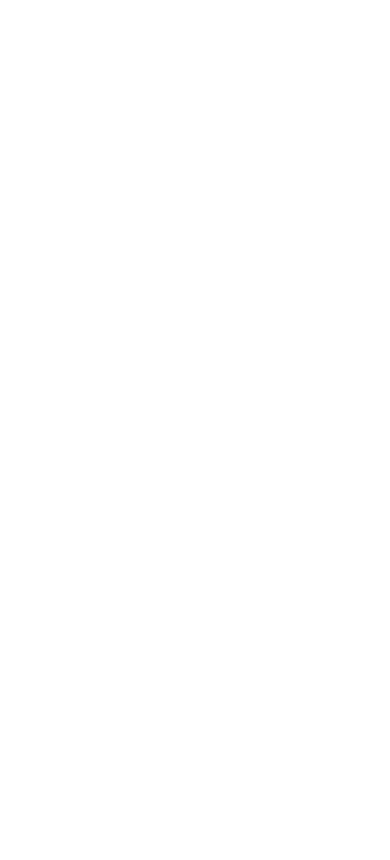
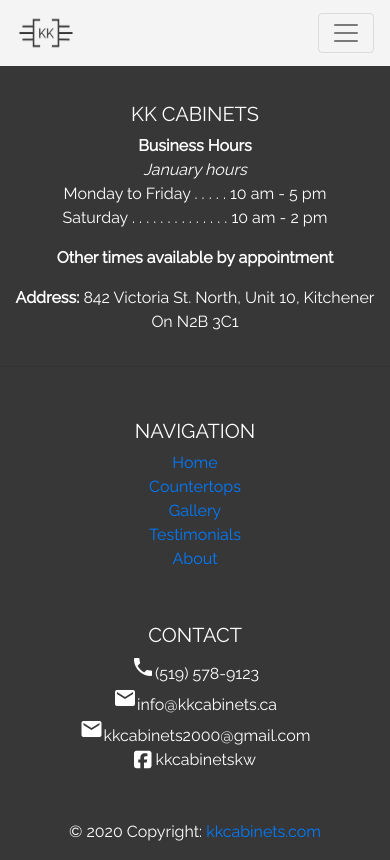
Before and after one commit to Luke-zhang-04/kk-cabinets, a plain HTML site: page docs/about.html in a window 390 px wide. Drawn offline with nearby package versions, Linux system fonts and the light colour scheme.

Commit message:
added other pages

```diff
--- a/docs/about.html
+++ b/docs/about.html
@@ -0,0 +1,141 @@
+<!doctype html>
+
+<html lang="en">
+<head>
+    <!--for bootstrap-->
+    <link rel="stylesheet" type="text/css" href="css/bootstrap.css">
+    <!--custom css-->
+    <link rel="stylesheet" href="css/style.css">
+    <link rel="stylesheet" href="css/home.css">
+    <!--google fonts-->
+    <link href="https://fonts.googleapis.com/css2?family=Raleway&family=Roboto+Mono&display=swap" rel="stylesheet">
+    <link href="https://fonts.googleapis.com/icon?family=Material+Icons" rel="stylesheet">
+    <script src="https://kit.fontawesome.com/7bc17e9531.js" crossorigin="anonymous"></script>
+    <!--icon-->
+    <link rel="icon" href="pictures/logo-transparent-cropped.png">
+
+    <meta charset="utf-8">
+    <meta name="viewport" content="width=device-width, initial-scale=1, shrink-to-fit=no">
+    <meta http-equiv="X-UA-Compatible" content="IE=edge">
+    <title>KK Cabinets | About</title>
+</head>
+
+<body>
+    <!--Navbar-->
+    <nav id = "navbar" class="navbar sticky-top navbar-expand-lg navbar-light background-default">
+        <a class="navbar-brand" href="index.html"><img src="pictures/logo-transparent-cropped.png" style="width: 60px; height: 40px"></a>
+        <button class="navbar-toggler" type="button" data-toggle="collapse" data-target="#navbarNavAltMarkup" aria-controls="navbarNavAltMarkup" aria-expanded="false" aria-label="Toggle navigation">
+            <span class="navbar-toggler-icon"></span>
+        </button>
+        <div class="collapse navbar-collapse" id="navbarNavAltMarkup">
+            <div class="navbar-nav">
+            <a class="nav-item nav-link" href="index.html">Home</a>
+            <a class="nav-item nav-link" href="countertops.html">Countertops<span class="sr-only">(current)</span></a>
+            <a class="nav-item nav-link" href="gallery.html">Gallery</a>
+            <a class="nav-item nav-link" href="testimonials.html">Testomonials<span class="sr-only">(current)</span></a>
+            <a class="nav-item nav-link active" href="about.html">About<span class="sr-only">(current)</span></a>
+            </div>
+        </div>
+    </nav>
+
+    <!-- Footer -->
+    <footer class="page-footer">
+        <!-- Footer Links -->
+        <div class="container-fluid text-center text-md-left">
+            <!-- Grid row -->
+            <div class="row">
+                <!-- Grid column -->
+                <div class="col-md-6 mt-md-0 mt-3">
+                    <!-- Content -->
+                    <h5 class="text-uppercase">KK Cabinets</h5>
+                    <p>
+                        <b>Business Hours</b><br/>
+                        <i>January hours</i><br/>
+                        Monday to Friday . . . . . 10 am - 5 pm<br/>
+                        Saturday . . . . . . . . . . . . . . 10 am - 2 pm
+                    </p>
+                    <p><b>Other times available by appointment</b></p>
+                    <p><b>Address:</b> 842 Victoria St. North, Unit 10, Kitchener On N2B 3C1</p>
+                </div>
+            <!-- Grid column -->
+            <hr class="clearfix w-100 d-md-none pb-3">
+            <!-- Grid column -->
+            <div class="col-md-3 mb-md-0 mb-3">
+
+                <!-- Links -->
+                <h5 class="text-uppercase">Navigation</h5>
+
+                <ul class="list-unstyled">
+                    <li><a href="index.html">Home</a></li>
+                    <li><a href="countertops.html">Countertops</a></li>
+                    <li><a href="gallery.html">Gallery</a></li>
+                    <li><a href="testimonials.html">Testimonials</a></li>
+                    <li><a href="about.html">About</a></li>
+                </ul>
+            </div>
+            <!-- Grid column -->
+            <!-- Grid column -->
+            <div class="col-md-3 mb-md-0 mb-3">
+                <!-- Links -->
+                <h5 class="text-uppercase">Contact</h5>
+                <ul class="list-unstyled">
+                    <li>
+                        <p style="margin-block-end: 0;"><i class="material-icons">phone</i>(519) 578-9123</p>
+                    </li>
+                    <li>
+                        <a style="color: white" href="mailto:info@kkcabinets.ca"><i class="material-icons">email</i>info@kkcabinets.ca</a>
+                    </li>
+                    <li>
+                        <a style="color: white" href="mailto:kkcabinets2000@gmail.com"><i class="material-icons">email</i>kkcabinets2000@gmail.com</a>
+                    </li>
+                    <li>
+                        <a style="color: white" href="https://www.facebook.com/kkcabinetskw/"><i class="fab fa-facebook-square fa-lg"></i> kkcabinetskw</a>
+                    </li>
+                </ul>
+
+            </div>
+            <!-- Grid column -->
+        </div>
+        <!-- Grid row -->
+    </div>
+    <!-- Footer Links -->
+
+    <!-- Copyright -->
+    <div class="footer-copyright text-center py-3">© 2020 Copyright:
+      <a href="https://kkcabinets.com/">kkcabinets.com</a>
+    </div>
+    <!-- Copyright -->
+
+  </footer>
+  <!-- Footer -->
+
+    <!-- FIREBASE STUFF-->
+    <!-- The core Firebase JS SDK is always required and must be listed first -->
+    <script src="https://www.gstatic.com/firebasejs/7.11.0/firebase-app.js"></script>
+
+    <!-- TODO: Add SDKs for Firebase products that you want to use
+        https://firebase.google.com/docs/web/setup#available-libraries -->
+
+    <script>
+    // Your web app's Firebase configuration
+    var firebaseConfig = {
+        apiKey: "AIzaSyC8LzSIS1mRoQuFnjtwq1U5vtp2Hx2rdtk",
+        authDomain: "kk-cabinets.firebaseapp.com",
+        databaseURL: "https://kk-cabinets.firebaseio.com",
+        projectId: "kk-cabinets",
+        storageBucket: "kk-cabinets.appspot.com",
+        messagingSenderId: "999203573812",
+        appId: "1:999203573812:web:7baa8753bce4e8ac187a61"
+    };
+    // Initialize Firebase
+    firebase.initializeApp(firebaseConfig);
+    </script>
+
+    <script src="js/script.js"></script>
+
+    <!--for bootstrap-->
+    <script src="https://code.jquery.com/jquery-3.4.1.slim.min.js" integrity="sha384-J6qa4849blE2+poT4WnyKhv5vZF5SrPo0iEjwBvKU7imGFAV0wwj1yYfoRSJoZ+n" crossorigin="anonymous"></script>
+    <script src="https://cdn.jsdelivr.net/npm/popper.js@1.16.0/dist/umd/popper.min.js" integrity="sha384-Q6E9RHvbIyZFJoft+2mJbHaEWldlvI9IOYy5n3zV9zzTtmI3UksdQRVvoxMfooAo" crossorigin="anonymous"></script>
+    <script src="js/bootstrap.min.js"></script>
+</body>
+</html>
--- a/docs/css/style.css
+++ b/docs/css/style.css
@@ -1,5 +1,14 @@
 nav a {
     color: black;
+}
+
+.text-uppercase {
+    padding-top: 20px;
+}
+
+.page-footer {
+    background-color: #373737;
+    color: white;;
 }
 
 .background-default {
```
Also changed, not shown: docs/countertops.html (+141 -0 lines), docs/gallery.html (+141 -0 lines), docs/testimonials.html (+141 -0 lines), docs/css/bootstrap.css.
